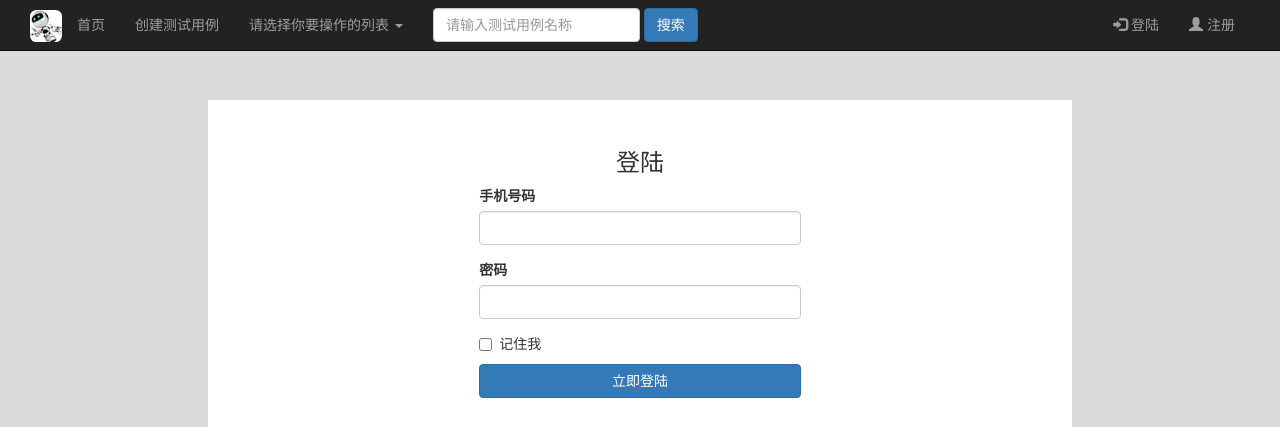
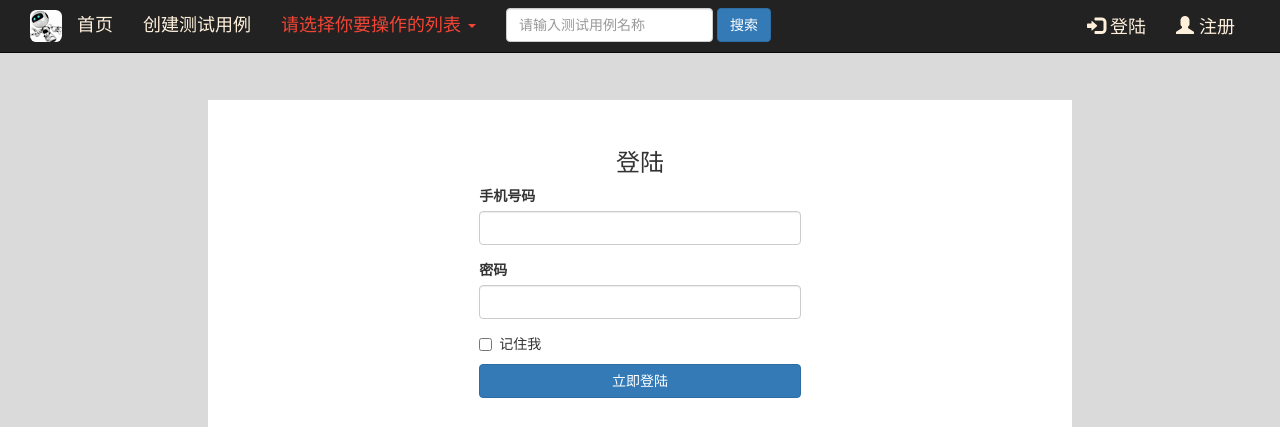
Before and after one commit to yinuo100823/Family-AutoTest, a Flask app: page /case/list in a window 1280 px wide. Shown: the top 427 px of the page. Run offline with Flask 2, Linux system fonts and the light colour scheme; some libraries are stand-ins or nearby versions.

Commit message:
优化导航栏

```diff
--- a/app/case/views.py
+++ b/app/case/views.py
@@ -9,6 +9,8 @@ from exts import db
 from . import case
 from app.models import User, Case, Interface
 from app.forms import CaseForm, LoginForm, CaseSearchForm, CaseAddForm
+
+select = "测试用例管理"
 
 
 @case.route("/case/list", methods=["GET", "POST"])
@@ -28,7 +30,7 @@ def case_list():
         form.service.data = form.service.data
         form.interface.data = form.interface.data
         form.name.data = form.name.data
-    return render_template("case/list.html", cases=cases, form=form, select="测试用例管理")
+    return render_template("case/list.html", cases=cases, form=form, select=select)
 
 
 @case.route("/case/<id>/info", methods=["GET", "POST"])
@@ -67,7 +69,7 @@ def case_info(id):
             form.is_pass.data = case.is_pass
             form.msg.data = case.msg
             form.resp.data = case.resp
-        return render_template("case/info.html", form=form, id=id, select="测试用例管理")
+        return render_template("case/info.html", form=form, id=id, select=select)
     else:
         return
 
@@ -97,7 +99,7 @@ def case_create():
         db.session.commit()
         return redirect(url_for(".case_list"))
     else:
-        return render_template("case/add.html", form=form, select="测试用例管理")
+        return render_template("case/add.html", form=form, select=select)
 
 
 @case.route("/case/copy/", methods=["POST"])
@@ -140,7 +142,7 @@ def case_quick_search():
     if name:
         cases = [case for case in cases if case.name.find(name) != -1]
         case_form.name.data = name
-    return render_template("case/list.html", cases=cases, form=case_form)
+    return render_template("case/list.html", cases=cases, form=case_form, select=select)
 
 
 @case.before_request
--- a/app/static/css/base.css
+++ b/app/static/css/base.css
@@ -1,5 +1,12 @@
 * {
     margin: 0;
+}
+.navbar.navbar-inverse.navbar-fixed-top a{
+    color: #fff0dc !important;
+    font-size: large;
+}
+.navbar.navbar-inverse.navbar-fixed-top .dropdown a,.dropdown-menu a{
+    color: #f34535 !important;
 }
 
 #content-body {
```
